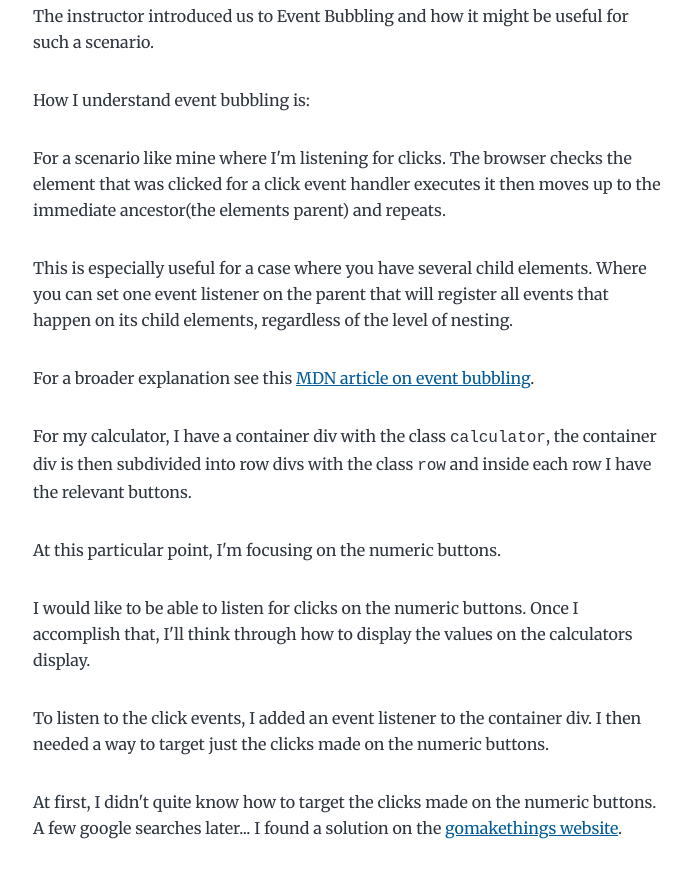
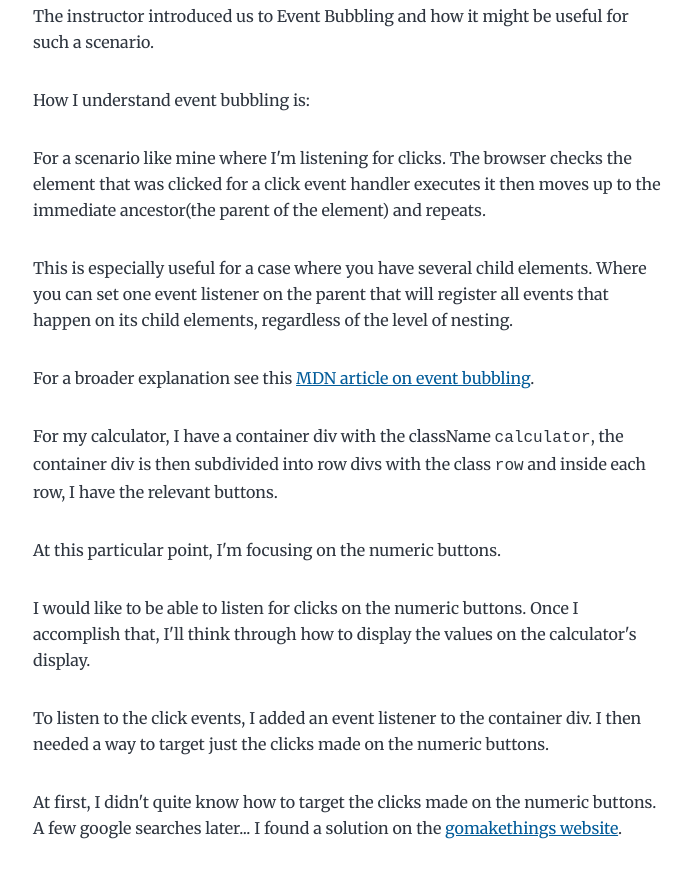
Before and after one commit to adrianmurage/adrianmurage-gatsby-blog, a Gatsby site: page /event-bubbling-in-javascript-filtering-for-the-element-that-triggered-an-event/ in a window 1280 px wide. Shown: the part 561-1431 px from the top of the page, without its empty margins (291-982 px from the left). Built offline with nearby package versions, Linux system fonts and the light colour scheme; Gatsby itself is replaced by a stand-in of ours; some packages are replaced by stand-ins of ours.

Commit message:
Update Blog “event-bubbling-in-javascript-filtering-for-the-element-that-triggered-an-event”

```diff
--- a/content/blog/event-bubbling-in-javascript-filtering-for-the-element-that-triggered-an-event.md
+++ b/content/blog/event-bubbling-in-javascript-filtering-for-the-element-that-triggered-an-event.md
@@ -14,17 +14,17 @@ The instructor introduced us to Event Bubbling and how it might be useful for su
 
 How I understand event bubbling is:
 
-For a scenario like mine where I'm listening for clicks. The browser checks the element that was clicked for a click event handler executes it then moves up to the immediate ancestor(the elements parent) and repeats.
+For a scenario like mine where I'm listening for clicks. The browser checks the element that was clicked for a click event handler executes it then moves up to the immediate ancestor(the parent of the element) and repeats.
 
 This is especially useful for a case where you have several child elements. Where you can set one event listener on the parent that will register all events that happen on its child elements, regardless of the level of nesting.
 
 For a broader explanation see this [MDN article on event bubbling](https://developer.mozilla.org/en-US/docs/Learn/JavaScript/Building_blocks/Events#event_bubbling_and_capture).
 
-For my calculator, I have a container div with the class `calculator`, the container div is then subdivided into row divs with the class `row` and inside each row I have the relevant buttons.
+For my calculator, I have a container div with the className `calculator`, the container div is then subdivided into row divs with the class `row` and inside each row, I have the relevant buttons.
 
 At this particular point, I'm focusing on the numeric buttons.
 
-I would like to be able to listen for clicks on the numeric buttons. Once I accomplish that, I'll think through how to display the values on the calculators display.
+I would like to be able to listen for clicks on the numeric buttons. Once I accomplish that, I'll think through how to display the values on the calculator's display.
 
 To listen to the click events, I added an event listener to the container div. I then needed a way to target just the clicks made on the numeric buttons.
 
```
